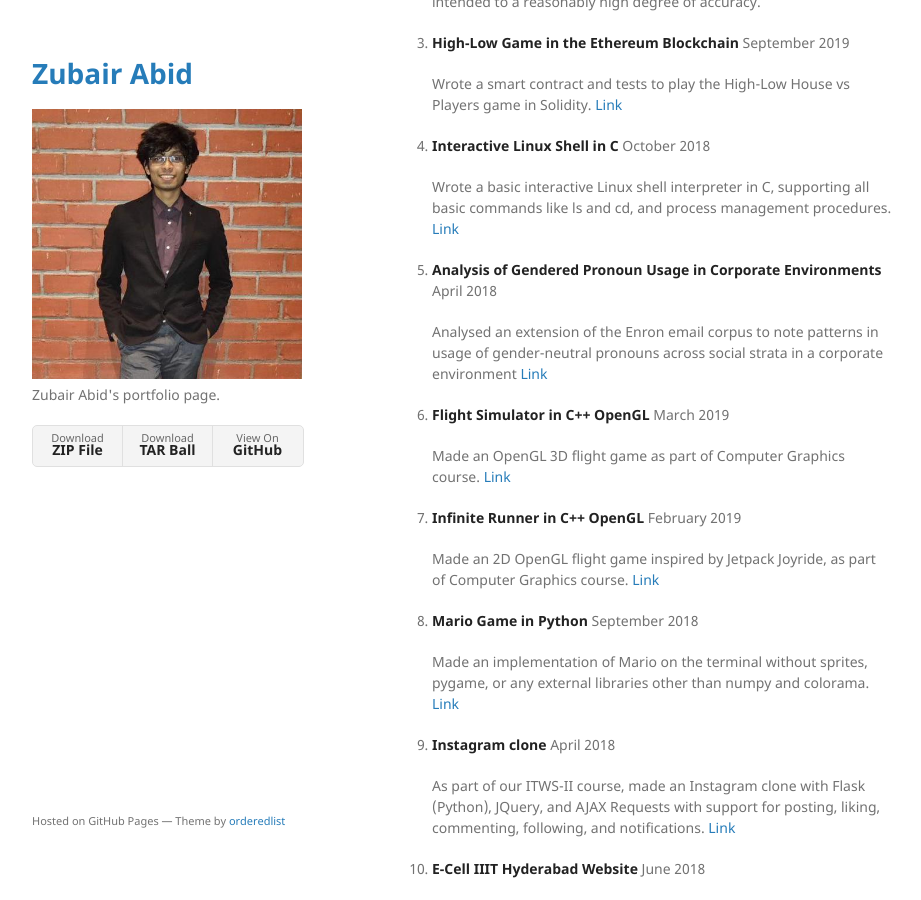
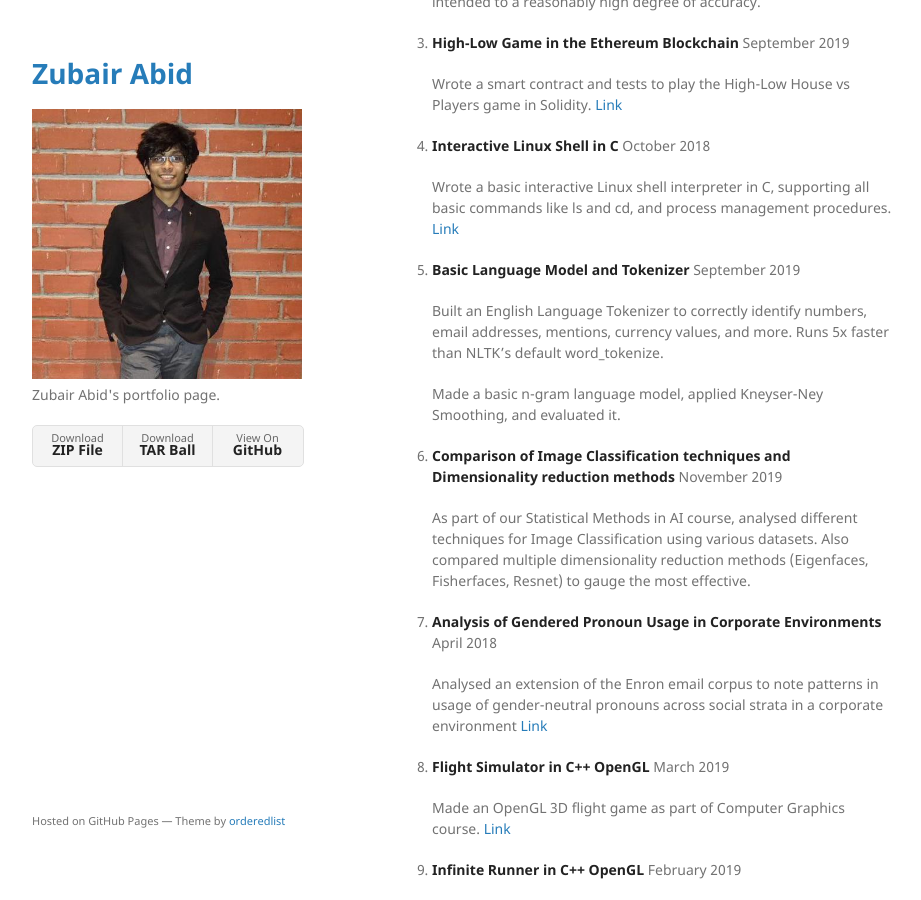
Before and after one commit to zubairabid/zubairabid.github.io, a Jekyll site: the page built from projects.md, in a window 1280 px wide and 900 px high, scrolled down 366 px. Shown: the whole window, without its empty margins (178-1099 px from the left). Built offline with Jekyll 4.4.1, drawn with Linux system fonts in a browser that asks for light colours.

Commit message:
Updated Projects

```diff
--- a/projects.md
+++ b/projects.md
@@ -6,18 +6,28 @@ layout: default
 
 I've done a few over the past few years
 
+
 1. **Sentiment Classification for Bengali News Articles** May 2019
 
     Creating a pipeline for polarity classification of Bengali news articles using multiple methods, and comparing the results using three different methods of evaluation [Link](https://github.com/zubairabid/CL2-Project)
 2. **Acronym Disambiguation by word usage Analysis** November 2018
 
     Built a system to use the context around the occurrence of an acronym and to make an estimation as to the correct expansion intended to a reasonably high degree of accuracy.
+
 3. **High-Low Game in the Ethereum Blockchain** September 2019
 
     Wrote a smart contract and tests to play the High-Low House vs Players game in Solidity. [Link](https://github.com/zubairabid/HighLowSolidity)
 4. **Interactive Linux Shell in C** October 2018
 
     Wrote a basic interactive Linux shell interpreter in C, supporting all basic commands like ls and cd, and process management procedures. [Link](https://github.com/zubairabid/course-shell)
+5. **Basic Language Model and Tokenizer** September 2019
+
+    Built an English Language Tokenizer to correctly identify numbers, email addresses, mentions, currency values, and more. Runs 5x faster than NLTK's default word_tokenize.
+
+    Made a basic n-gram language model, applied Kneyser-Ney Smoothing, and evaluated it.
+5. **Comparison of Image Classification techniques and Dimensionality reduction methods** November 2019
+
+    As part of our Statistical Methods in AI course, analysed different techniques for Image Classification using various datasets. Also compared multiple dimensionality reduction methods (Eigenfaces, Fisherfaces, Resnet) to gauge the most effective.
 5. **Analysis of Gendered Pronoun Usage in Corporate Environments** April 2018
 
     Analysed an extension of the Enron email corpus to note patterns in usage of gender-neutral pronouns across social strata in a corporate environment [Link](https://github.com/zubairabid/LingoProject)
@@ -44,10 +54,4 @@ I've done a few over the past few years
 
 
 
-
-
-
-
-
-
 [back](./)
```
